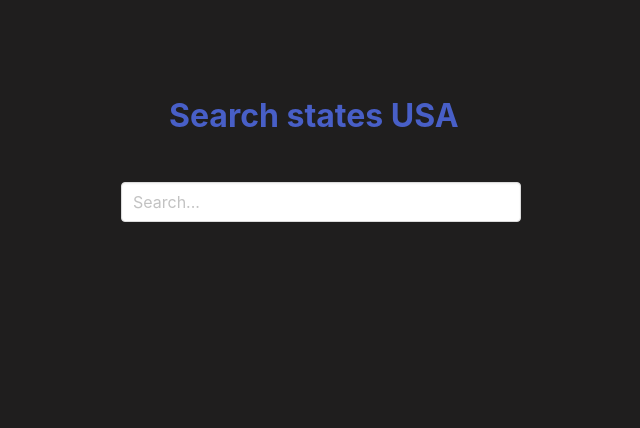
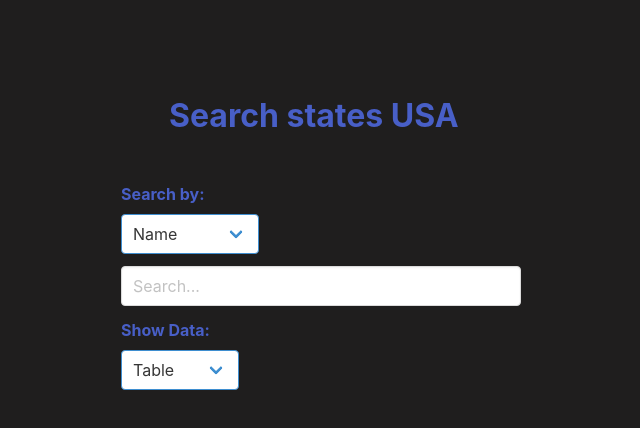
Before and after one commit to RWojcikowski/Search-state-USA, a React (Vite) app: page / in a window 1280 px wide. Shown: the top 428 px of the page, without its empty margins (319-959 px from the left). Built offline with nearby package versions, Linux system fonts and the light colour scheme.

Commit message:
refractor code + Extract StateSearch

```diff
--- a/src/components/App.js
+++ b/src/components/App.js
@@ -1,104 +1,41 @@
-import React, { useState, useEffect } from 'react';
-import Fuse from 'fuse.js';
-import states from '../states.json';
-import classnames from 'classnames';
-import StatePage from './StatePage';
-
-const options = {
-  keys: ['state', 'code'],
-};
-
-const fuse = new Fuse(states, options);
+import React, { useState, useEffect } from "react";
+import Fuse from "fuse.js";
+import states from "../states.json";
+import classnames from "classnames";
+import StatePage from "./StatePage";
+import StateSearch from "./StateSearch";
 
 const App = () => {
-  const [query, setQuery] = useState('');
-  const [resultsList, setResultsList] = useState([]);
-  const [selected, setSelected] = useState(0);
-  const [picked, setPicked] = useState(null);
-
-  const onKeyUp = (event) => {
-    const { key } = event;
-
-    if (key === 'ArrowUp') {
-      const newSelected = selected - 1;
-
-      if (newSelected < 0) {
-        return;
-      }
-
-      setSelected(newSelected);
-    }
-
-    if (key === 'ArrowDown') {
-      const newSelected = selected + 1;
-
-      if (newSelected > resultsList.length - 1) {
-        return;
-      }
-
-      setSelected(newSelected);
-    }
-
-    if (key === 'Enter') {
-      setPicked(selected);
-    }
-  };
-
-  useEffect(() => {
-    setResultsList(fuse.search(query).slice(0, 6));
-  }, [query]);
-
-  if (picked !== null) {
-    const currentState = resultsList[picked];
-
-    return (
-      <div className="App">
-        <StatePage state={currentState.item} onBack={() => setPicked(null)} />
-      </div>
-    );
-  }
-
   return (
     <div className="App">
-<section className="hero">
-  <div className="hero-body">
-    <p className="title">
-     Search states USA
-    </p>
-  </div>
-</section>
+      <section className="hero">
+        <div className="hero-body">
+          <p className="title">Search states USA</p>
+        </div>
+      </section>
 
-      <div className="dropdown is-active">
-        <div className="dropdown-trigger">
-          <input
-            value={query}
-            onChange={({ target }) => setQuery(target.value)}
-            className="input"
-            type="text"
-            placeholder="Search..."
-            onKeyUp={onKeyUp}
-          />
+      <div className="field">
+        <label className="label ">Search by:</label>
+        <div class="select is-info">
+          <select>
+            <option>Name</option>
+            <option>Code state </option>
+            <option>Capital city </option>
+          </select>
         </div>
-        {resultsList.length > 0 && (
-          <div className="dropdown-menu">
-            <div className="dropdown-content">
-              {resultsList.map(({ item: { state, code } }, index) => {
-                return (
-                  <a
-                    key={code}
-                    className={classnames('dropdown-item', {
-                      'is-active': selected === index,
-                    })}
-                    onMouseEnter={() => setSelected(index)}
-                    onClick={() => setPicked(selected)}
-                  >
-                    {state}
-                  </a>
-                );
-              })}
-            </div>
-          </div>
-        )}
+      </div>
+
+      <StateSearch />
+
+      <div className="field">
+        <label className="label ">Show Data:</label>
+        <div class="select is-info">
+          <select>
+            <option>Table</option>
+            <option>Symbols</option>
+            <option>Map</option>
+          </select>
+        </div>
       </div>
     </div>
   );
--- /dev/null
+++ b/src/components/StateSearch.js
@@ -0,0 +1,99 @@
+import React, { useState, useEffect } from "react";
+import Fuse from "fuse.js";
+import states from "../states.json";
+import classnames from "classnames";
+import StatePage from "./StatePage";
+
+const options = {
+  keys: ["state", "code"],
+};
+
+const fuse = new Fuse(states, options);
+
+const StateSearch = () => {
+  const [query, setQuery] = useState("");
+  const [resultsList, setResultsList] = useState([]);
+  const [selected, setSelected] = useState(0);
+  const [picked, setPicked] = useState(null);
+
+  const onKeyUp = (event) => {
+    const { key } = event;
+
+    if (key === "ArrowUp") {
+      const newSelected = selected - 1;
+
+      if (newSelected < 0) {
+        return;
+      }
+
+      setSelected(newSelected);
+    }
+
+    if (key === "ArrowDown") {
+      const newSelected = selected + 1;
+
+      if (newSelected > resultsList.length - 1) {
+        return;
+      }
+
+      setSelected(newSelected);
+    }
+
+    if (key === "Enter") {
+      setPicked(selected);
+    }
+  };
+
+  useEffect(() => {
+    setResultsList(fuse.search(query).slice(0, 6));
+  }, [query]);
+
+  if (picked !== null) {
+    const currentState = resultsList[picked];
+
+    return (
+      <div className="App">
+        <StatePage state={currentState.item} onBack={() => setPicked(null)} />
+      </div>
+    );
+  }
+
+  return (
+    <div className="field">
+      <div className="dropdown is-active">
+        <div className="dropdown-trigger">
+          <input
+            value={query}
+            onChange={({ target }) => setQuery(target.value)}
+            className="input"
+            type="text"
+            placeholder="Search..."
+            onKeyUp={onKeyUp}
+          />
+        </div>
+        {resultsList.length > 0 && (
+          <div className="dropdown-menu">
+            <div className="dropdown-content">
+              {resultsList.map(({ item: { state, code } }, index) => {
+                return (
+                  <a
+                    key={code}
+                    className={classnames("dropdown-item", {
+                      "is-active": selected === index,
+                    })}
+                    onMouseEnter={() => setSelected(index)}
+                    onClick={() => setPicked(selected)}
+                  >
+                    {state}
+                  </a>
+                );
+              })}
+            </div>
+          </div>
+        )}
+      </div>
+    </div>
+  );
+};
+
+export default StateSearch;
--- a/src/style.css
+++ b/src/style.css
@@ -61,3 +61,7 @@ td {
 .input{
     color: #ccc;
 }
+
+.label{
+    color: #485fc7;
+}
```
